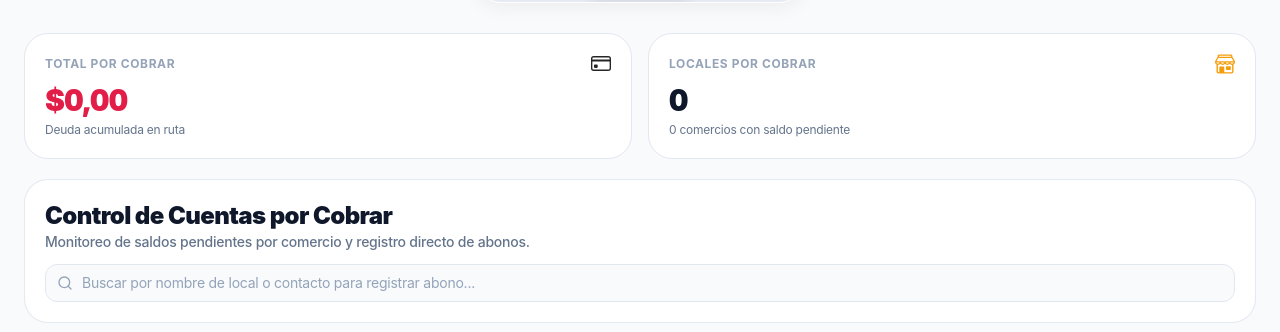
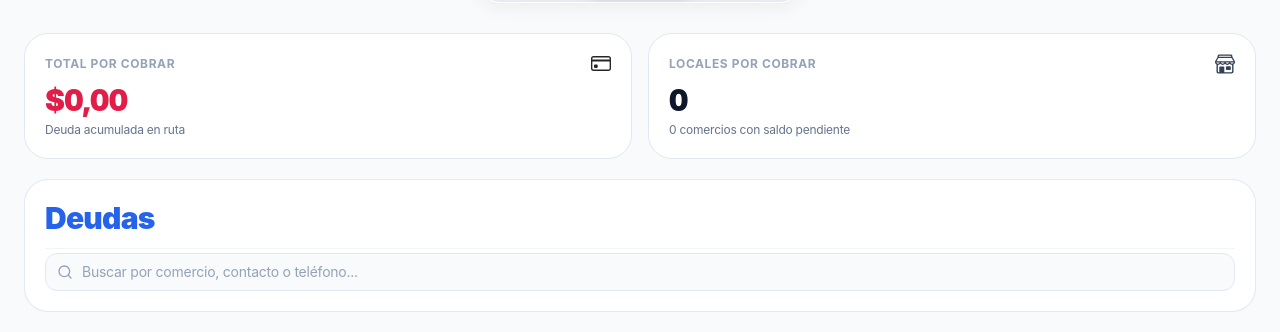
Before and after one commit to distribuidoraneth/app, a Next.js app: page /admin/deudas in a window 1280 px wide. Shown: the part 158-490 px from the top of the page. Built offline with nearby package versions, Linux system fonts and the light colour scheme; no server answers; the database is empty; sample sign-in values are in the browser's storage; a web font is replaced by a local one.

Commit message:
feat(debts): remove yellow color, replace control header with simple Deudas header matching Clientes

```diff
--- a/src/components/admin/ClientsManager.tsx
+++ b/src/components/admin/ClientsManager.tsx
@@ -222,9 +222,9 @@ export function ClientsManager() {
 
                 {/* Saldo Pendiente (Solo si existe deuda) */}
                 {(client.currentDebt || 0) > 0 && (
-                  <div className="bg-amber-50/80 px-3.5 py-2.5 rounded-xl border border-amber-200/70 flex justify-between items-center">
-                    <span className="text-xs font-semibold text-amber-800">Saldo pendiente</span>
-                    <span className="font-mono font-black text-amber-700 text-sm">
+                  <div className="bg-rose-50/80 px-3.5 py-2.5 rounded-xl border border-rose-200/70 flex justify-between items-center">
+                    <span className="text-xs font-semibold text-rose-800">Saldo pendiente</span>
+                    <span className="font-mono font-black text-rose-700 text-sm">
                       ${(client.currentDebt || 0).toFixed(2)}
                     </span>
                   </div>
--- a/src/components/admin/DebtsManager.tsx
+++ b/src/components/admin/DebtsManager.tsx
@@ -65,7 +65,7 @@ export function DebtsManager() {
             <span className="text-xs font-bold text-slate-400 uppercase tracking-wider">
               Locales por Cobrar
             </span>
-            <AppleStorefrontIcon size={20} className="text-amber-500" alt="Locales" />
+            <AppleStorefrontIcon size={20} className="text-slate-700" alt="Locales" />
           </div>
           <div className="mt-2 text-2xl sm:text-3xl font-black font-mono tracking-tight text-slate-900">
             {clientsWithDebt.length}
@@ -78,25 +78,25 @@ export function DebtsManager() {
         </div>
       </div>
 
-      {/* Cabecera y Buscador */}
+      {/* Cabecera y Buscador Simple (Estilo Clientes) */}
       <div className="bg-white rounded-2xl sm:rounded-3xl border border-slate-200/90 p-4 sm:p-5 shadow-xs space-y-3">
+        <div className="flex flex-col sm:flex-row sm:items-center justify-between gap-3">
           <div>
-          <h2 className="text-xl sm:text-2xl font-black tracking-tight text-slate-900">
-            Control de Cuentas por Cobrar
-          </h2>
-          <p className="text-xs sm:text-sm text-slate-500 font-medium">
-            Monitoreo de saldos pendientes por comercio y registro directo de abonos.
-          </p>
+            <h1 className="text-2xl sm:text-3xl font-black tracking-tight text-blue-600">
+              Deudas
+            </h1>
+          </div>
         </div>
 
-        {/* Buscador */}
-        <div className="relative">
+        {/* Buscador Simple */}
+        <div className="flex items-center gap-2 pt-1 border-t border-slate-100">
+          <div className="relative flex-1">
             <Search className="absolute left-3 top-1/2 -translate-y-1/2 w-4 h-4 text-slate-400" />
             <input
               type="text"
               value={searchQuery}
               onChange={(e) => setSearchQuery(e.target.value)}
-            placeholder="Buscar por nombre de local o contacto para registrar abono..."
+              placeholder="Buscar por comercio, contacto o teléfono..."
               className="w-full pl-9 pr-8 py-2 bg-slate-50 hover:bg-slate-100/70 focus:bg-white rounded-xl border border-slate-200 text-xs sm:text-sm text-slate-800 placeholder-slate-400 focus:outline-hidden focus:border-blue-500 transition-colors shadow-2xs"
             />
             {searchQuery && (
@@ -107,6 +107,12 @@ export function DebtsManager() {
               >
                 <X className="w-3.5 h-3.5" />
               </button>
+            )}
+          </div>
+          {filteredClients.length > 0 && (
+            <span className="text-xs text-slate-500 font-bold shrink-0 px-2">
+              {filteredClients.length} {filteredClients.length === 1 ? 'local' : 'locales'}
+            </span>
           )}
         </div>
       </div>
@@ -154,7 +160,7 @@ export function DebtsManager() {
                       <td className="py-3.5 px-4 font-mono font-medium text-slate-700">
                         {client.whatsappNumber}
                       </td>
-                      <td className="py-3.5 px-4 text-right font-mono font-black text-amber-600 text-base sm:text-lg">
+                      <td className="py-3.5 px-4 text-right font-mono font-black text-rose-600 text-base sm:text-lg">
                         ${debt.toFixed(2)}
                       </td>
                       <td className="py-3.5 px-4 text-center">
```
Also changed, not shown: recursos/person.badge.plus.svg (added). Lines whose indentation alone changed are shown as unchanged.
